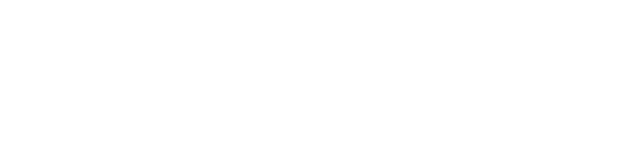
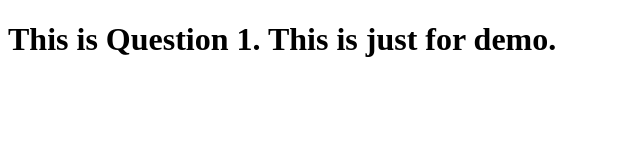
Before and after one commit to CodeBlessYou/cartwish-git, a plain HTML site: page index.html in a window 1280 px wide. Shown: the whole page, without its empty margins (0-640 px from the left). Drawn offline with Linux system fonts and the light colour scheme.

Commit message:
Adding Question Card 1

```diff
--- a/index.html
+++ b/index.html
@@ -5,5 +5,13 @@
     <meta name="viewport" content="width=device-width, initial-scale=1.0" />
     <title>Document</title>
   </head>
-  <body></body>
+  <body>
+    <main>
+      <div>
+        <div>
+          <h1>This is Question 1. This is just for demo.</h1>
+        </div>
+      </div>
+    </main>
+  </body>
 </html>
```
